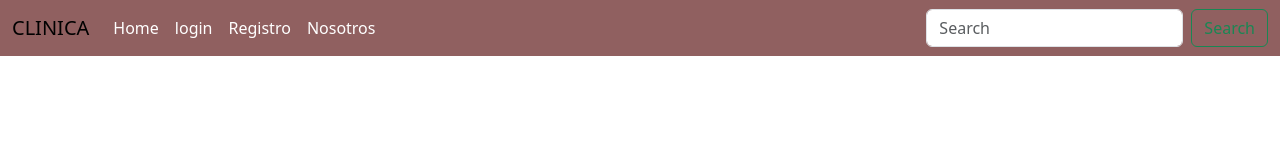
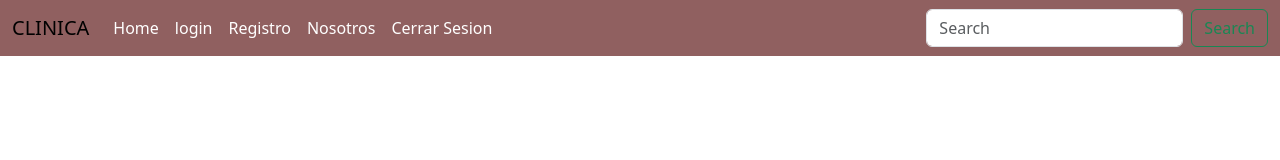
Before and after one commit to ArielDBV/clinica, an Angular app: page /principal in a window 1280 px wide. Shown: the top 160 px of the page. Built offline with nearby package versions, Linux system fonts and the light colour scheme.

Commit message:
boton salir

```diff
--- a/src/app/componentes/menu/menu.component.html
+++ b/src/app/componentes/menu/menu.component.html
@@ -18,6 +18,9 @@
             <li class="nav-item active" >
               <a class="nav-link" [routerLink]="'/principal/nosotros'">Nosotros</a>
           </li>
+          <li class="nav-item active" >
+            <a class="nav-link" type="button" *ngIf="estaLogueado" (click)="logout()">Cerrar Sesion</a>
+          </li>
         </ul>
         <form class="d-flex" role="search">
           <input class="form-control me-2" type="search" placeholder="Search" aria-label="Search">
--- a/src/app/componentes/menu/menu.component.ts
+++ b/src/app/componentes/menu/menu.component.ts
@@ -1,6 +1,8 @@
 import { CommonModule } from '@angular/common';
 import { Component } from '@angular/core';
-import { RouterModule } from '@angular/router';
+import { Router, RouterModule } from '@angular/router';
+import { User } from '../../entidades/usuario';
+import { UsuarioService } from '../../servicios/usuario.service';
 
 @Component({
   selector: 'app-menu',
@@ -11,4 +13,37 @@ import { RouterModule } from '@angular/router';
 })
 export class MenuComponent {
 
+  public listaUsuario:User [] = [];
+  public estaLogueado:boolean=false;
+  private route: Router = new Router;
+
+  constructor(public usuarioservices:UsuarioService){
+
+
+
+    if(this.usuarioservices.usuarioLogueado.usuario != '' )
+      this.estaLogueado=true;
+      this.listaUsuario = JSON.parse(localStorage.getItem('usuarioLogueado') || '[]');
+
+
+
+    //Si hay, se guarda en listaUsuario el usuario que este logueado desde el LocalStorage
+    //this.listaUsuario = JSON.parse(localStorage.getItem('usuarioLogueado') || '[]');
+
+    //Verifico si hay un usuario logueado
+    //if(this.listaUsuario.length>0)
+      //this.estaLogueado=true;
+  }
+    public logout(){
+    //Vaciamos el local storage de la sesion iniciada
+    localStorage.removeItem('usuarioLogueado');
+
+
+    this.listaUsuario = [];
+    this.usuarioservices.usuarioLogueado = {nombre: '',apellido:'', mail:'', nacimiento: new Date(), usuario:'', password: ''};
+    this.estaLogueado=false;
+
+    //Reedireaccionamos a principal
+    this.route.navigateByUrl('/principal');
+  }
 }
```
Also changed, not shown: src/app/app.routes.ts (+9 -9 lines).
